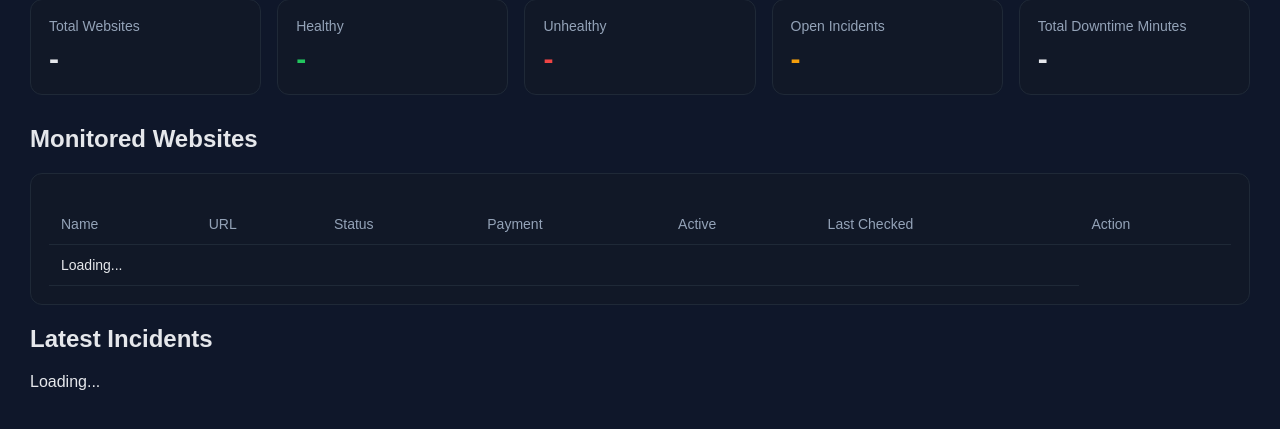
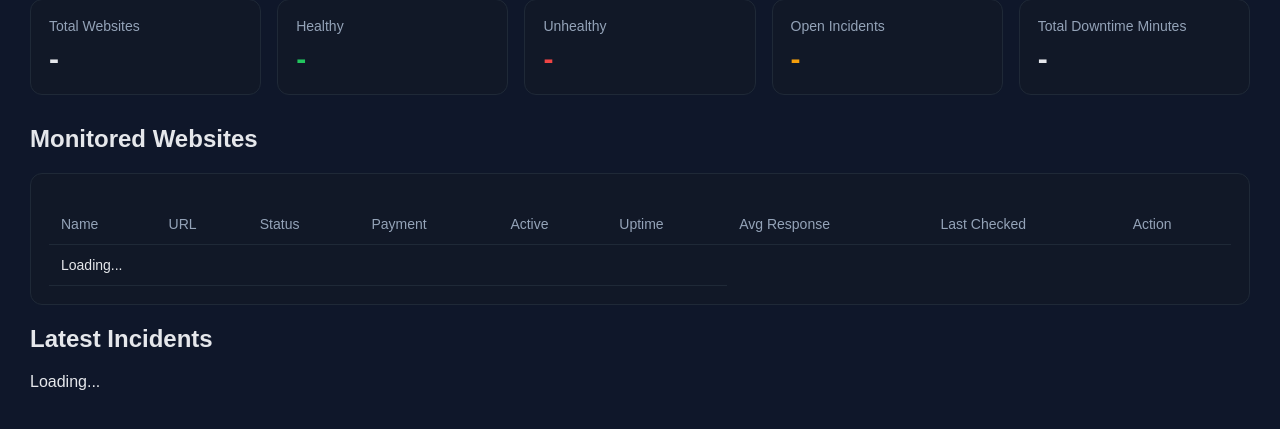
Before and after one commit to loomlogic3/sts-alerthub, a Python web app: template backend/app/templates/dashboard.html in a window 1280 px wide. Shown: the part 162-591 px from the top of the page. Run offline with Jinja, Linux system fonts and the light colour scheme; the template is opened without the code that fills it, so the values that code supplies are empty.

Commit message:
Add uptime metrics to dashboard table

```diff
--- a/backend/app/templates/dashboard.html
+++ b/backend/app/templates/dashboard.html
@@ -215,6 +215,8 @@
           <th>Status</th>
           <th>Payment</th>
           <th>Active</th>
+          <th>Uptime</th>
+          <th>Avg Response</th>
           <th>Last Checked</th>
           <th>Action</th>
         </tr>
@@ -248,26 +250,48 @@
       return `<span class="badge ${badgeClass}">${cleanStatus.toUpperCase()}</span>`;
     }
 
-    function renderWebsites(websites) {
+    async function renderWebsites(websites) {
       if (!websites.length) {
-        return '<tr><td colspan="6">No websites added yet.</td></tr>';
+        return '<tr><td colspan="8">No websites added yet.</td></tr>';
       }
 
-      return websites.map((website) => {
-        return `
+      const rows = [];
+
+      for (const website of websites) {
+        let uptime = '-';
+        let avgResponse = '-';
+
+        try {
+          const summaryResponse = await fetch(`/websites/${website.id}/uptime-summary`);
+          const summary = await summaryResponse.json();
+
+          uptime = `${summary.uptime_percentage}%`;
+          avgResponse = summary.average_response_time_ms === null
+            ? '-'
+            : `${summary.average_response_time_ms} ms`;
+        } catch (error) {
+          uptime = 'Error';
+          avgResponse = 'Error';
+        }
+
+        rows.push(`
           <tr>
             <td><strong>${website.name}</strong></td>
             <td><a href="${website.url}" target="_blank">${website.url}</a></td>
             <td>${statusBadge(website.last_status)}</td>
             <td>${website.payment_status}</td>
             <td>${website.is_active ? 'Yes' : 'No'}</td>
+            <td>${uptime}</td>
+            <td>${avgResponse}</td>
             <td class="muted">${website.last_checked_at || 'Never'}</td>
             <td>
               <button onclick="checkNow()">Check Now</button>
             </td>
           </tr>
-        `;
-      }).join('');
+        `);
+      }
+
+      return rows.join('');
     }
 
     function renderIncidents(incidents) {
@@ -318,7 +342,7 @@
       document.getElementById('total_downtime_minutes').textContent = dashboardData.incident_summary.total_downtime_minutes;
 
       document.getElementById('websites_table').innerHTML =
-        renderWebsites(websitesData.websites);
+        await renderWebsites(websitesData.websites);
 
       document.getElementById('latest_incidents').innerHTML =
         renderIncidents(dashboardData.latest_incidents);
```
